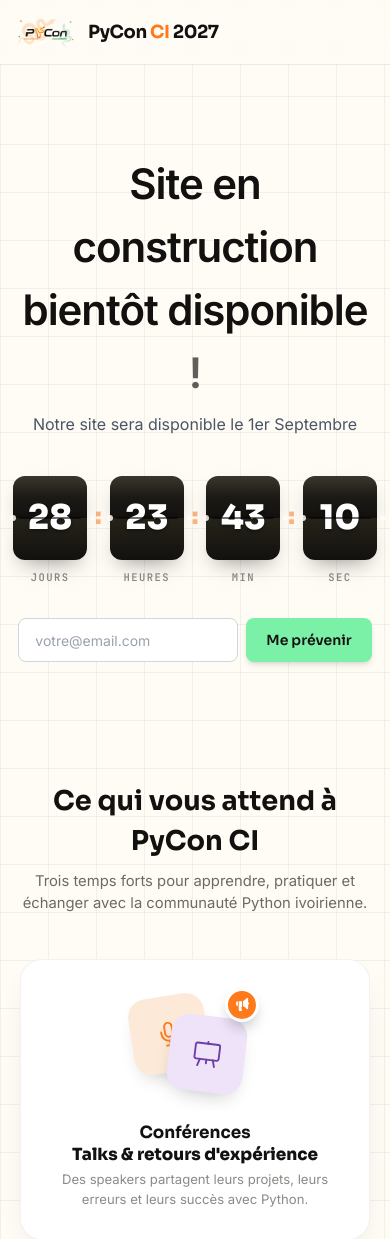
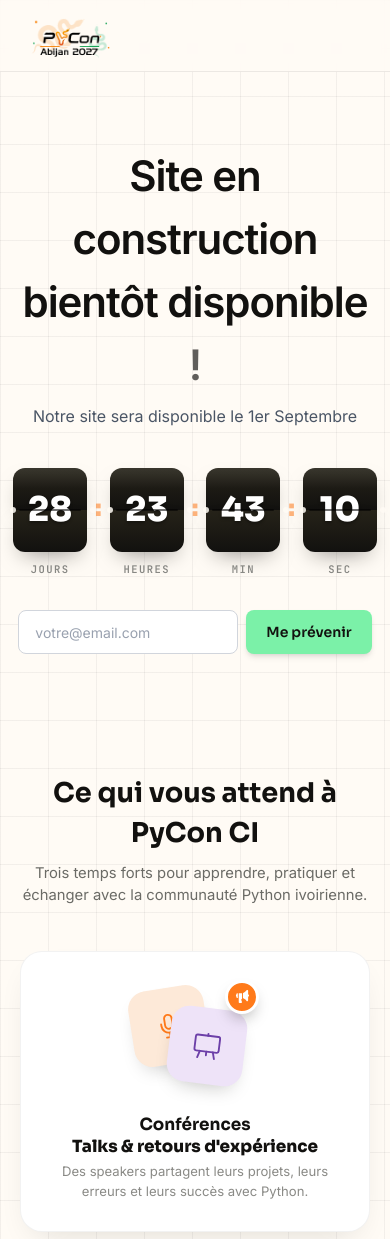
Before and after one commit to attobraprince34-sketch/page_attente, a Django app: page / in a window 390 px wide. Shown: the top 1239 px of the page. Run offline with Django 5.2, Linux system fonts and the light colour scheme; style sheets or scripts are compiled from the project's sources.

Commit message:
changement de logo

```diff
--- a/attente/emails_utils.py
+++ b/attente/emails_utils.py
@@ -39,7 +39,7 @@ DATE_CIBLE = datetime(2026, 8, 31, 23, 59, 59)
 EMAIL_DESTINATAIRE = "newsletters@pythonci.org"
 
 # URL du site, utilisée dans le lien de l'email de confirmation
-URL_SITE = "https://ton-site-pycon.ci"
+URL_SITE = "https://ton-site-pycon.ci" #a changé
 
 REGEX_EMAIL = re.compile(r"^[^@\s]+@[^@\s]+\.[^@\s]+\Z")
 
--- a/attente/templates/index.html
+++ b/attente/templates/index.html
@@ -79,10 +79,10 @@
     background-size: 48px 48px;
     display:flex;
     flex-direction:column;
-    padding-top: 104px; /* compense le header désormais fixe */
+    padding-top: 88px; /* compense le header désormais fixe */
   }
   @media (max-width:640px){
-    body{ padding-top: 80px; }
+    body{ padding-top: 72px; }
   }
 
   .font-display{ font-family:'Sora', sans-serif; }
@@ -94,21 +94,30 @@
     left: 0;
     right: 0;
     width: 100%;
+    height: 88px;
     z-index: 50;
     border-bottom: 1px solid rgba(18,17,15,0.08);
     background: rgba(255,251,245,0.85);
     backdrop-filter: blur(6px);
+    display:flex;
+    align-items:center;
+    overflow: visible;
+    box-sizing: border-box;
+  }
+  @media (max-width:640px){
+    .site-header{ height: 72px; }
   }
   .site-logo{
-    height:88px;
-    width:88px;
+    display:block;
+    height:150px;
+    width:150px;
     object-fit:contain;
     border-radius:14px;
   }
   @media (max-width:640px){
     .site-logo{
-      height:64px;
-      width:64px;
+      height:110px;
+      width:110px;
     }
   }
 
@@ -430,12 +439,8 @@
 
   <!-- HEADER -->
   <header class="site-header w-full">
-    <div class="max-w-5xl mx-auto flex items-center justify-between px-3 ">
-      <div class="flex items-center gap-3">
-        <img src="{% static 'images/logo.png' %}" alt="PyCon Côte d'Ivoire 2027" class="site-logo">
-        <span class="font-display font-bold text-lg sm:text-xl tracking-tight">PyCon <span style="color:var(--ci-orange)">CI</span> 2027</span>
-      </div>
-
+    <div class="px-3 ">
+        <img src="{% static 'images/log.png' %}" alt="PyCon Côte d'Ivoire 2027" class="site-logo">
     </div>
   </header>
 
```
Also changed, not shown: static/images/log.png (added), static/images/logo.png (deleted).
